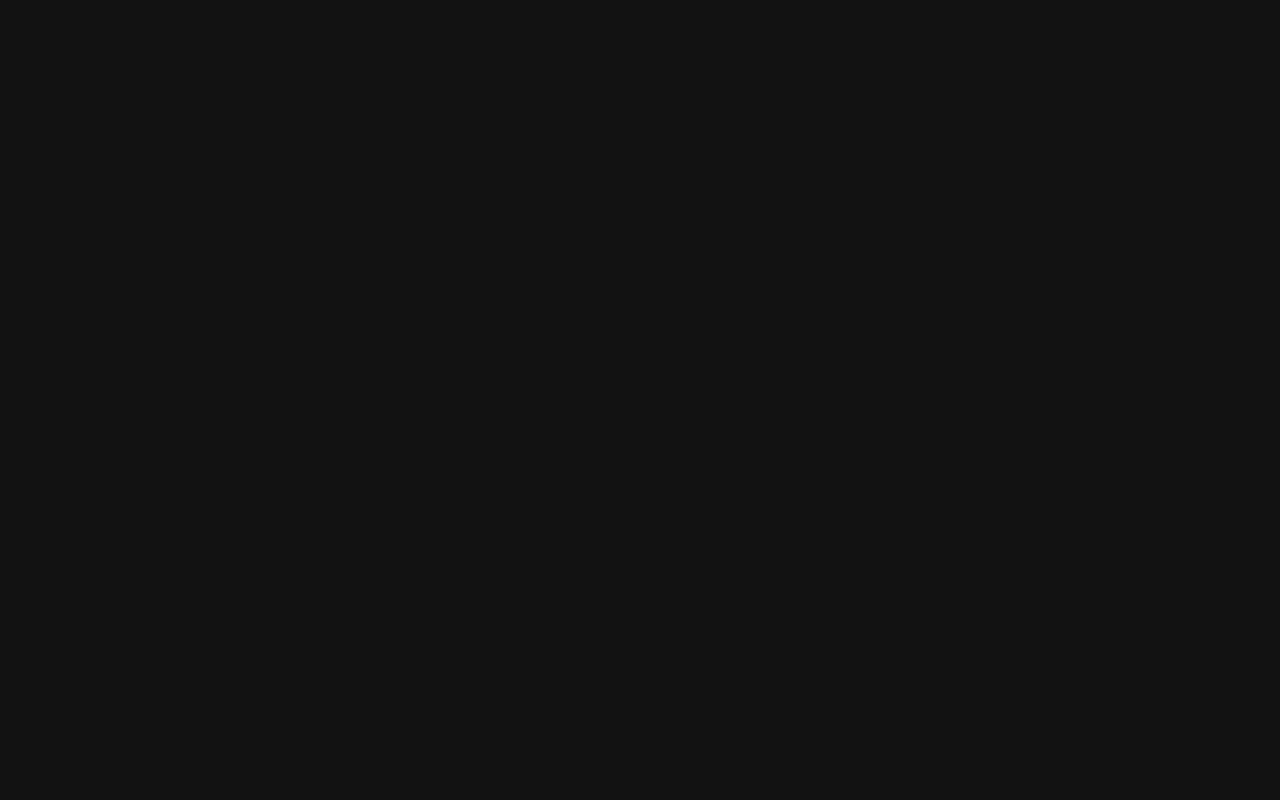
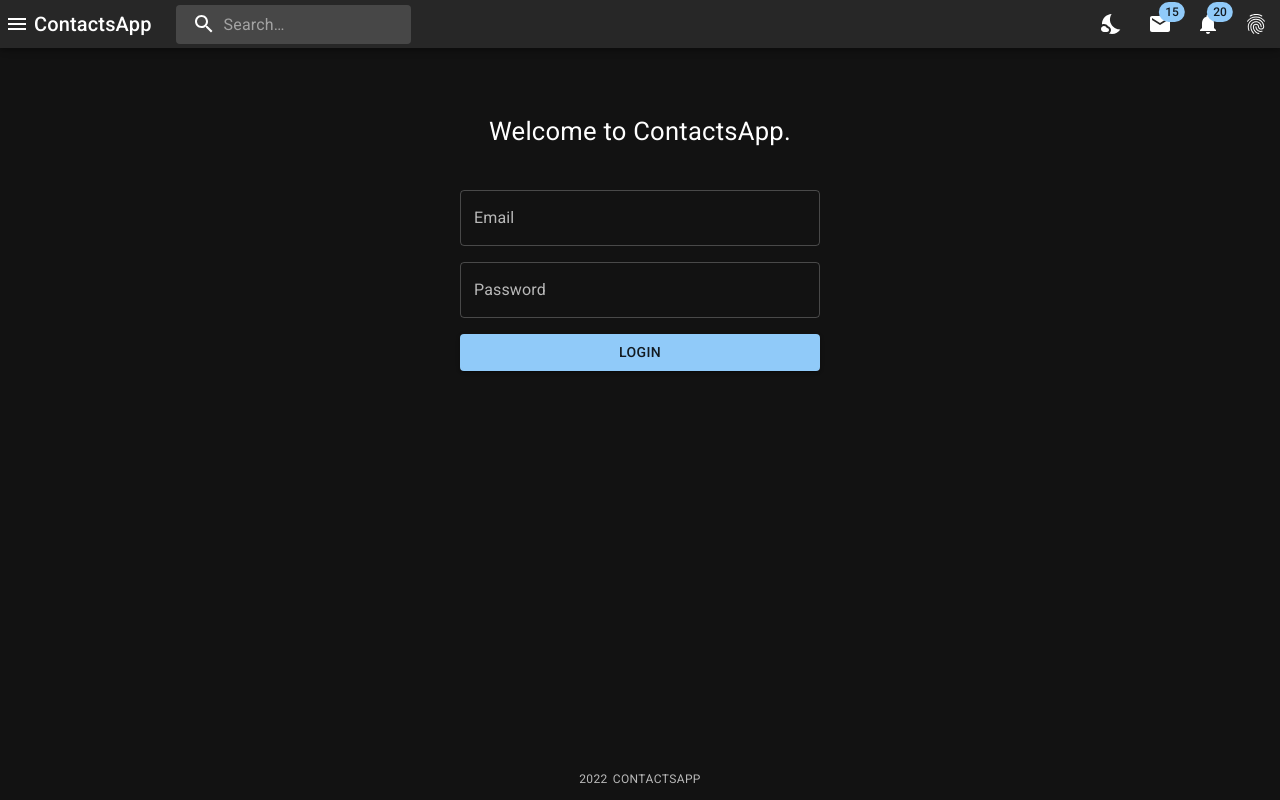
Before and after one commit to afatoga/crm, a React (Create React App) app in the folder contactsapp/: page /register in a window 1280 px wide. Before the commit this address had no page. Built offline with nearby package versions, Linux system fonts and the light colour scheme.

Commit message:
yup validation, public route

```diff
--- a/contactsapp/package.json
+++ b/contactsapp/package.json
@@ -6,6 +6,7 @@
     "@apollo/client": "^3.5.10",
     "@emotion/react": "^11.9.0",
     "@emotion/styled": "^11.8.1",
+    "@hookform/resolvers": "^2.8.10",
     "@mui/icons-material": "^5.6.1",
     "@mui/material": "^5.6.1",
     "@testing-library/jest-dom": "^5.16.4",
@@ -24,7 +25,8 @@
     "react-router-dom": "^6.3.0",
     "react-scripts": "5.0.1",
     "typescript": "^4.6.3",
-    "web-vitals": "^2.1.4"
+    "web-vitals": "^2.1.4",
+    "yup": "^0.32.11"
   },
   "scripts": {
     "dev": "react-scripts start",
--- a/contactsapp/src/App.tsx
+++ b/contactsapp/src/App.tsx
@@ -1,6 +1,6 @@
 import { useMemo, useState, ReactNode } from 'react';
 import { CssBaseline, ThemeProvider } from '@mui/material';
-import { BrowserRouter as Router, Routes, Route } from 'react-router-dom';
+import { BrowserRouter as Router, Routes, Route, Navigate } from 'react-router-dom';
 
 import { Layout } from './components/Layout';
 import { PageDefault } from './components/PageDefault';
@@ -13,6 +13,8 @@ import { Route as AppRoute } from './types';
 import { getAppTheme } from './styles/theme';
 import { DARK_MODE_THEME, LIGHT_MODE_THEME } from './utils/constants';
 import ProtectedRoute from './components/Router/ProtectedRoute';
+import PublicRoute from './components/Router/PublicRoute';
+
 
 function App() {
   const [mode, setMode] = useState<typeof LIGHT_MODE_THEME | typeof DARK_MODE_THEME>(DARK_MODE_THEME);
@@ -30,9 +32,11 @@ function App() {
 
   const theme = useMemo(() => getAppTheme(mode), [mode]);
 
+
   const getRouteNode = (route:AppRoute):ReactNode => {
+
     if (route.isProtected) return <ProtectedRoute isAdmin={!!route?.isAdmin}>{route.component ? <route.component /> : <PageDefault />}</ProtectedRoute>
-    return route.component ? <route.component /> : <PageDefault />
+    return <PublicRoute>{route.component ? <route.component /> : <PageDefault />}</PublicRoute>
   }
 
   const addRoute = (route: AppRoute) => {
--- a/contactsapp/src/components/Navigation/index.tsx
+++ b/contactsapp/src/components/Navigation/index.tsx
@@ -1,4 +1,4 @@
-import { Drawer, styled} from '@mui/material';
+import { Drawer, styled } from '@mui/material';
 
 import { Routes } from './Routes';
 
@@ -26,7 +26,8 @@ export const Navigation = ({ open, handleClose }: NavigationProps) => {
       variant="persistent"
       anchor="left"
       open={open}
-  >      <DrawerHeader />
+    >
+      <DrawerHeader />
       <Routes />
     </Drawer>
   );
--- a/contactsapp/src/components/PageTitle/index.tsx
+++ b/contactsapp/src/components/PageTitle/index.tsx
@@ -1,7 +1,7 @@
 import { styled, Typography } from '@mui/material';
 
 export const PageTitle = ({ title }: { title: string }) => (
-  <StyledPageTitle variant="h2" component="h3" color="textSecondary">
+  <StyledPageTitle variant="h2" component="h3" color="textSecondary" textAlign={(title === 'login' ? 'center' : 'left')}>
     {title}
   </StyledPageTitle>
 );
--- /dev/null
+++ b/contactsapp/src/components/Router/PublicRoute.tsx
@@ -0,0 +1,19 @@
+import React from 'react';
+import { Navigate, useLocation } from 'react-router-dom';
+import {useAuth} from '../../hooks/useAuth';
+
+type Props = {
+  children: JSX.Element;
+};
+
+const PublicRoute = ({ children }: Props): JSX.Element => {
+  //const location = useLocation();
+  const { token } = useAuth();
+
+
+  if (token) return <Navigate to="/dashboard" />;
+
+  return children;
+};
+
+export default PublicRoute;
--- a/contactsapp/src/pages/Home.tsx
+++ b/contactsapp/src/pages/Home.tsx
@@ -1,6 +1,7 @@
 import { styled, Typography } from '@mui/material';
 import { useContext } from 'react';
 import { Helmet, HelmetProvider } from 'react-helmet-async';
+import { Link } from 'react-router-dom';
 
 import logo from '../logo.svg';
 
@@ -10,7 +11,8 @@ import { APP_TITLE, PAGE_TITLE_HOME } from '../utils/constants';
 export const Home = () => {
   const context = useContext(AppContext);
 
-  //undefined context.user
+  console.log('homepageContext:', context);
+
   return (
     <>
     <HelmetProvider>
@@ -20,10 +22,30 @@ export const Home = () => {
         </title>
       </Helmet>
       </HelmetProvider>
+      {context.user ?
+      <>
       <Typography variant="h4">{`Hello, ${context.user?.email} 🎃`}</Typography>
       <LogoWrapper>
         <StyledLogo src={logo} alt="logo" />
       </LogoWrapper>
+      </> : <>
+      <Typography textAlign={'center'} fontSize={'3rem'} margin={'1rem 0'}>
+        Welcome to ContactsApp.
+      </Typography>
+      <Typography textAlign={'center'} fontSize={'1.6rem'} margin={'1rem 0'}>
+        <br />It's made for storing and browsing both personal and organizational profiles.
+
+      </Typography>
+
+      <Typography textAlign={'center'} fontSize={'1.2rem'}>Continue to <Link to={"/login"}>Login</Link> or <Link to={"/register"}>Register</Link> pages.</Typography>
+
+      <Typography textAlign={'center'} margin={'1rem 0'}>This app is written in TypeScript.</Typography>
+
+      </>}
+
+
+
+
     </>
   );
 };
--- a/contactsapp/src/pages/Login.tsx
+++ b/contactsapp/src/pages/Login.tsx
@@ -1,5 +1,5 @@
 import { useCallback, useContext, useEffect } from "react";
-import { Typography, Box, TextField } from "@mui/material";
+import { Typography, Box, TextField, Stack, Button } from "@mui/material";
 import { useLocation, useNavigate } from "react-router";
 import { useAppUser } from "../hooks/useAppUser";
 import { Controller, useForm } from "react-hook-form";
@@ -7,8 +7,10 @@ import { useAuth } from "../hooks/useAuth";
 
 import { PageTitle } from "../components/PageTitle";
 //import { Email } from '@mui/icons-material';
-import { appRoles } from '../config';
-import {isEmptyObject} from "../utils/utilityFunctions";
+import { appRoles } from "../config";
+import { isEmptyObject } from "../utils/utilityFunctions";
+import * as yup from "yup";
+import { yupResolver } from "@hookform/resolvers/yup";
 
 export const Login = () => {
   const { operations } = useAppUser();
@@ -16,21 +18,9 @@ export const Login = () => {
 
   const location = useLocation();
   let navigate = useNavigate();
-  const { signin } = useAuth()
+  const { signin } = useAuth();
 
-  const {
-    control,
-    handleSubmit,
-    reset,
-    formState: { errors },
-  } = useForm();
-
-  const onSubmit = useCallback((values) => {
-    loginHandler({ variables: values });
-    reset();
-  }, []);
-
-  const fields = [
+  const customFields = [
     {
       label: "Email",
       name: "email",
@@ -43,20 +33,129 @@ export const Login = () => {
     },
   ];
 
+  // Extend customFields with validation based on type
+  const useCustomFieldsExtendValidation = (customFields) => {
+    return customFields.map((customField) => {
+      switch (customField.type) {
+        case "email":
+          return {
+            ...customField,
+            validationType: "string",
+            validations: [
+              {
+                type: "required",
+                params: ["Required"],
+              },
+              {
+                type: "trim",
+                params: [],
+              },
+              {
+                type: "email",
+                params: ["Not a valid email"],
+              },
+            ],
+          };
+        case "password":
+          return {
+            ...customField,
+            validationType: "string",
+            validations: [
+              {
+                type: "required",
+                params: ["Required"],
+              },
+              {
+                type: "trim",
+                params: [],
+              },
+              // {
+              //   type: "min",
+              //   params: [6, "Minimal length is 6 characters"]
+              // },
+              // {
+              //   type: "matches",
+              //   params: [/^(?=.*?[A-Z])(?=.*?[a-z])(?=.*?[0-9])(?=.*?[#?!@$%^&*-]).{8,}$/,  "Must Contain 8 Characters, One Uppercase, One Lowercase, One Number and one special case Character"]
+              // }
+            ],
+          };
+        default:
+          return customField;
+      }
+    });
+  };
+
+  // This function creates the dynamic Yup schema, thanks to vijayranghar (https://github.com/jquense/yup/issues/559)
+  const useCustomFieldsDynamicSchema = (schema, config) => {
+    const { name, validationType, validations = [] } = config;
+    if (!yup[validationType]) {
+      return schema;
+    }
+    let validator = yup[validationType]();
+    validations.forEach((validation) => {
+      const { params, type } = validation;
+      if (!validator[type]) {
+        return;
+      }
+      validator = validator[type](...params);
+    });
+    schema[name] = validator;
+    return schema;
+  };
+
+  // Create the dynamic form
+  // Split out for readability
+
+  // First extend the data with our validations
+  const dynamicFormData = useCustomFieldsExtendValidation(customFields);
+
+  // Create schema based on added validations
+  const customFieldsSchema = dynamicFormData.reduce(
+    useCustomFieldsDynamicSchema,
+    {}
+  );
+
+  // Create Yup schema
+  const dynamicValidationSchema = yup.object().shape(customFieldsSchema);
+
+  const {
+    control,
+    handleSubmit,
+    reset,
+    formState: { isSubmitting, errors },
+  } = useForm({
+    resolver: yupResolver(dynamicValidationSchema),
+    mode: "onTouched",
+  });
+
+  const onSubmit = useCallback((values) => {
+    loginHandler({ variables: values });
+    //reset();
+  }, []);
+
+
   useEffect(() => {
-
     if (loginRequest.data) {
       const userData = loginRequest.data.login?.appUser;
       if (!userData || isEmptyObject(userData)) return;
 
       //localStorage.setItem('accessToken', loginRequest.data.login.accessToken);
       const token = loginRequest.data.login.accessToken;
-      signin(token, {...userData,
-        currentAppUserGroupId: userData.appUserGroupRelationships.length && userData.appUserGroupRelationships[0].appUserGroupId,
-        currentRole: userData.appUserGroupRelationships.length && appRoles[userData.appUserGroupRelationships[0].appUserRoleId]
+      signin(token, {
+        ...userData,
+        currentAppUserGroupId:
+          userData.appUserGroupRelationships.length &&
+          userData.appUserGroupRelationships[0].appUserGroupId,
+        currentRole:
+          userData.appUserGroupRelationships.length &&
+          appRoles[userData.appUserGroupRelationships[0].appUserRoleId],
       });
 
-      navigate(((location as any).state?.from) ? (location as any).state.from.pathname : '/dashboard');
+      navigate(
+        (location as any).state?.from
+          ? (location as any).state.from.pathname
+          : "/dashboard"
+      );
     }
   }, [loginRequest, navigate]);
 
@@ -74,21 +173,46 @@ export const Login = () => {
 
   return (
     <>
-      <PageTitle title={location.pathname.replaceAll("/", " ").trimStart()} />
-      <Box sx={{ p: 3 }}>
-        <Typography paragraph>
-          This is our login page
+      <Box
+        sx={{
+          p: {
+            xs: 0,
+            md: 3,
+          },
+          display: "flex",
+          flexDirection: "column",
+          justifyContent: "center",
+        }}
+      >
+        {/* <PageTitle title={location.pathname.replaceAll("/", " ").trimStart()} /> */}
+        <Typography paragraph textAlign={'center'} fontSize={'1.6rem'}>
+          Welcome to ContactsApp.
         </Typography>
 
+        <Box
+          sx={{
+            width: {
+              xs: "100%", // theme.breakpoints.up('xs')
+              sm: 400, // theme.breakpoints.up('sm')
+              // md: 300, // theme.breakpoints.up('md')
+              lg: 360, // theme.breakpoints.up('lg')
+              //xl: 500, // theme.breakpoints.up('xl')
+            },
+            margin: "1.5rem auto 0",
+          }}
+        >
           <form onSubmit={handleSubmit(onSubmit)}>
-          {fields.map((item, index) => (
+            <Stack spacing={2}>
+              {customFields.map((item, index) => (
                 <Controller
                   key={index}
-              render={({ field: { name, value, onChange } }) => (
+                  render={({ field: { name, value, onChange, onBlur } }) => (
                     <TextField
                       name={name}
+                      type={item.type}
                       value={value}
                       onChange={onChange}
+                      onBlur={onBlur}
                       label={item.label}
                       error={Boolean(errors[item.name])}
                       helperText={
@@ -99,13 +223,17 @@ export const Login = () => {
                   control={control}
                   name={item.name}
                   defaultValue=""
-              rules={{ required: { value: true, message: "Invalid input" } }}
+                  // rules={{ required: { value: true, message: "Invalid input" } }}
                 />
               ))}
 
-          <input type="submit" />
+              <Button variant={"contained"} type="submit">
+                Login
+              </Button>
+            </Stack>
+            {!isSubmitting && loginRequest.error && loginRequest.error.message}
           </form>
-        {loginRequest.error && loginRequest.error.message}
+        </Box>
       </Box>
     </>
   );
--- a/contactsapp/src/utils/constants.ts
+++ b/contactsapp/src/utils/constants.ts
@@ -1,6 +1,6 @@
 // APP TEXT
 export const APP_TITLE = 'ContactsApp';
-export const APP_DESCRIPTION = 'React TypeScript Material-UI boilerplate by Welcome, Developer.';
+export const APP_DESCRIPTION = 'MADE IN 2022';
 export const FOOTER_TEXT = `${new Date().getFullYear()} ContactsApp`;
 // PAGES TITLE
 export const PAGE_TITLE_HOME = 'Home';
```
Also changed, not shown: contactsapp/src/config/routes.ts (+10 -0 lines). Lines whose indentation alone changed are shown as unchanged.
